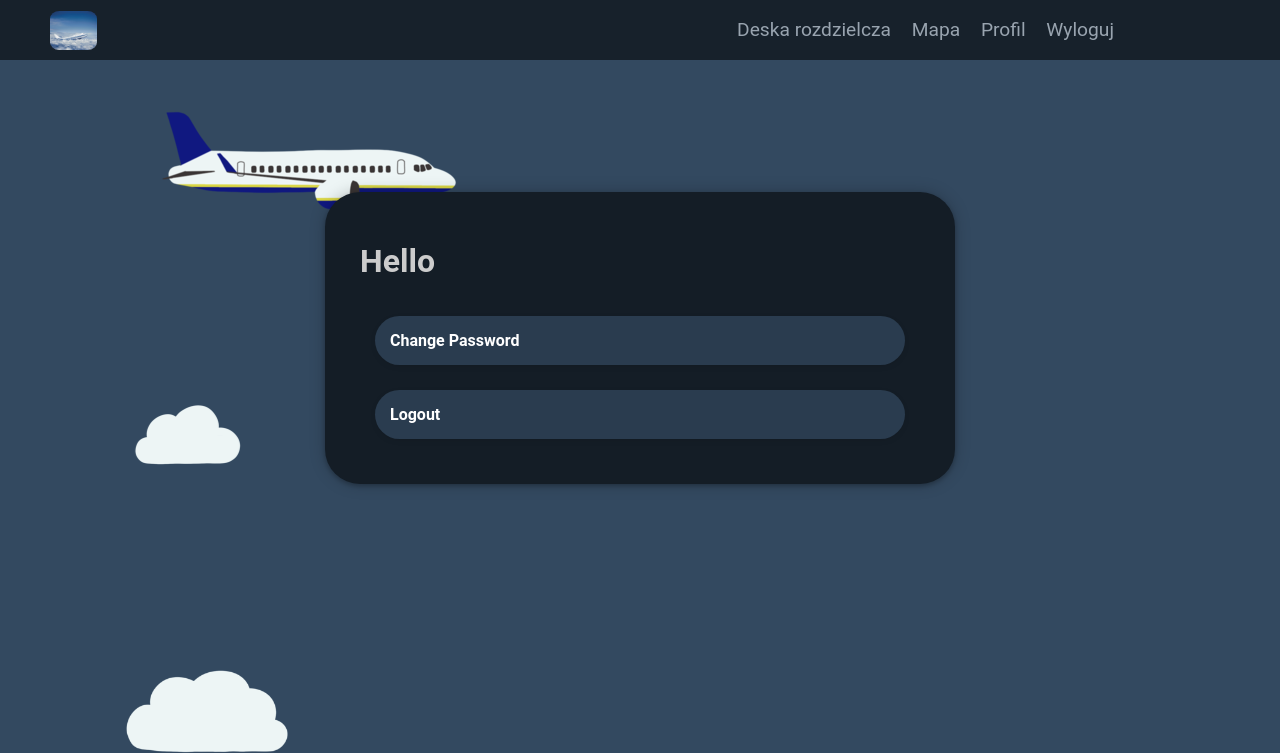
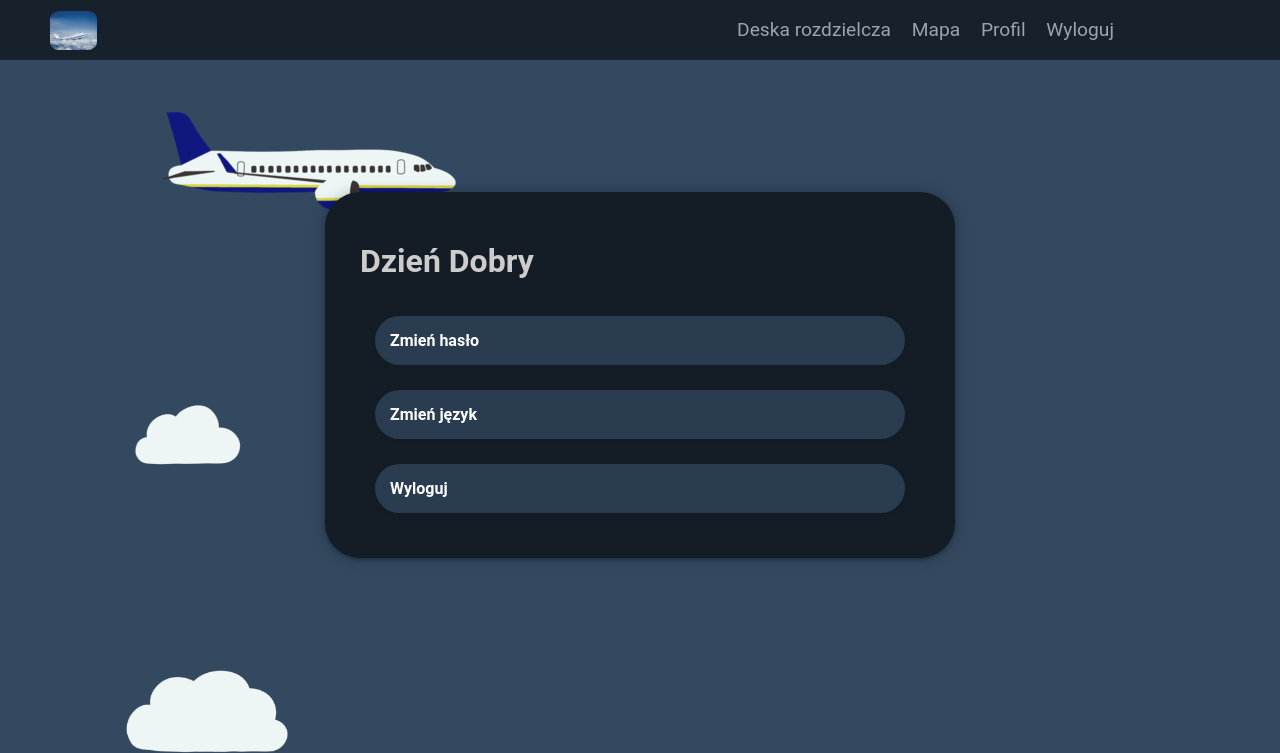
Before and after one commit to mandjevant/flightTracker, a Python web app: template app/templates/user.html in a window 1280 px wide. Shown: the top 753 px of the page. Run offline with Jinja, Linux system fonts and the light colour scheme; the template is opened without the code that fills it, so the values that code supplies are empty, except form fields; tables that the repository leaves empty hold one stand-in row (values such as "Sample post"); form fields are guessed from the names that the template uses.

Commit message:
Add change language form and styling. Add polish language

```diff
--- a/app/templates/user.html
+++ b/app/templates/user.html
@@ -9,29 +9,47 @@
 {% endblock %}
 
 {% block title %}
-<title>Profile</title>
+<title>{{ "Profile" if current_user.language == "english" else "Profil" }}</title>
 {% endblock %}
 
 {% block content %}
 <div class="container">
-    <h1 class="text-capitalize">Hello {{ current_user.username }}</h1>
+    <h1 class="text-capitalize">{{ "Hello"
+    if current_user.language == "english" else "Dzień dobry" }} {{ current_user.username }}</h1>
     <div class="drop">
         <details>
-            <summary>Change Password</summary>
+            <summary>{{ "Change Password" if current_user.language == "english" else "Zmień hasło" }}</summary>
             <div class="dropped">
-                <p>Change your password.</p>
+                <p>{{ "Change your password." if current_user.language == "english" else "Zmień swoje hasło." }}</p>
                 <form method="POST" action="{{ url_for('change_password') }}">
                     {{ change_password_form.csrf_token }}
-                    <label for="current_password">Current password: </label>
+                    <label for="current_password">{{ "Current password: "
+                    if current_user.language == "english" else "Aktualne hasło: " }}</label>
                     {{ change_password_form.current_password }}
-                    <label for="new_password">New password: </label>
+                    <label for="new_password">{{ "New password: "
+                    if current_user.language == "english" else "Nowe hasło: " }} </label>
                     {{ change_password_form.new_password }}
                     {{ change_password_form.submit }}
                 </form>
             </div>
         </details>
 
-        <a href="{{ url_for('logout') }}"><div class="summary_div">Logout</div></a>
+        <details>
+            <summary>{{ "Change Language" if current_user.language == "english" else "Zmień język" }}</summary>
+            <div class="dropped">
+                <p>{{ "Change your language." if current_user.language == "english" else "Zmień język" }}</p>
+                <form method="POST" action="{{ url_for('change_language') }}">
+                    {{ change_language_form.csrf_token }}
+                    <label for="language">{{ "Choose a language: "
+                    if current_user.language == "english" else "Wybierz język: " }}</label>
+                    {{ change_language_form.language }}
+                    {{ change_language_form.submit }}
+                </form>
+            </div>
+        </details>
+
+        <a href="{{ url_for('logout') }}"><div class="summary_div">
+            {{ "Logout" if current_user.language == "english" else "Wyloguj" }}</div></a>
     </div>
 </div>
 {% endblock %}
```
